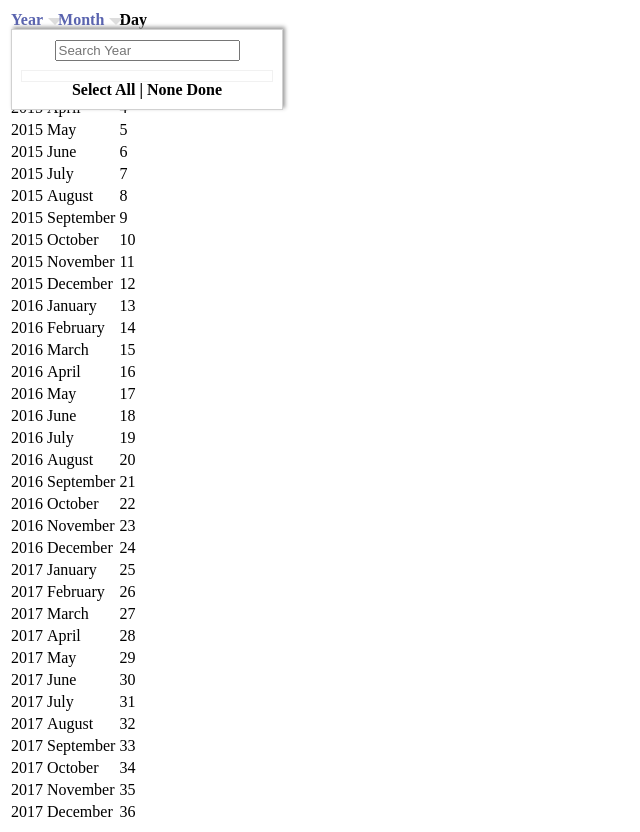
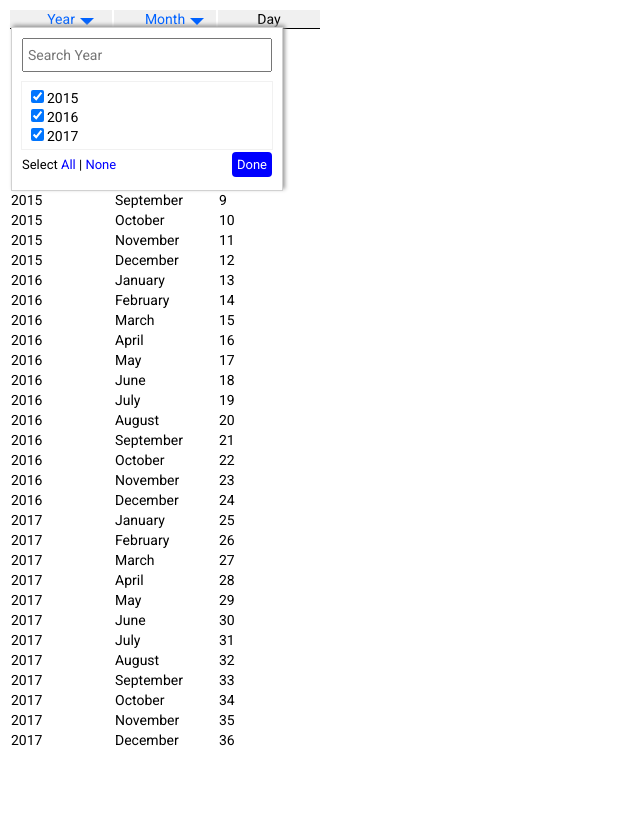
Before and after one commit to irasul/myFilter, a plain HTML site: page index.html in a window 1280 px wide. Both pictures are taken after a click on the link "Year". Shown: the whole page, without its empty margins (0-640 px from the left). After the commit the page ends 800 px from the top, so only its background shows below. Drawn offline with nearby package versions, Linux system fonts and the light colour scheme.

Commit message:
performance improvement

```diff
--- a/filter_template.html
+++ /dev/null
@@ -1,12 +0,0 @@
-<a ng-click="showFilters($event)">{{title}}</a>
-<div class="options">
-	<input ng-model="srchFilter" class="form-control srchFilter" placeholder="Search {{title}}" ng-change="searchList(this)">
-	<div class="options_holder">
-		<div class="checkbox ng-hide" ng-repeat="r in ary track by $index" ng-show="aryShow[$index]">
-			<label>
-				<input type="checkbox" name="{{title}}Filter" type="checkbox" ng-value="r"  checked="checked" control="{{control}}" onchange="filter_x_0_1(this)"/><span ng-bind="r"></span>
-			</label>
-		</div>
-	</div>
-		Select <a ng-click="selectAll()">All</a> | <a ng-click="selectNone()">None</a> <a class="btn btn-xs btn-default pull-right" style="margin-top:10px" ng-click="hideFilters($event)">Done</a>
-</div>
--- a/index.html
+++ b/index.html
@@ -1,16 +1,23 @@
 <script src="https://ajax.googleapis.com/ajax/libs/angularjs/1.5.7/angular.min.js"></script>
+<script type="text/javascript" src="https://cdnjs.cloudflare.com/ajax/libs/jquery/3.2.1/jquery.min.js"></script>
 <script type="text/javascript" src="index.js"></script>
 <script type="text/javascript" src="myFilter.js"></script>
 <link rel="stylesheet" href="myFilter.css"/>
-
+<link href="https://fonts.googleapis.com/css?family=Roboto" rel="stylesheet">
+<style type="text/css">
+	/*style for example*/
+	#tableExample td{	min-width: 100px;	}
+	#tableExample th{	background-color: #f0f0f0;border-bottom:1px solid #000;}
+	* {font-family: 'Roboto';font-weight: 400;font-size: 14px;}
+</style>
 <div ng-app='app' ng-controller='mainCtrl'>
-	<table>
+	<table id='tableExample'>
 		<thead>
 			<th>
-				<div class="filter" title="Year" data="years" control="year" my-Filter></div>
+				<div title="Year" dataset="sampleData" keys="Year" control="year" my-Filter></div>
 			</th>
 			<th>
-				<div class="filter" title="Month" data="months" control="month" my-Filter></div>
+				<div title="Month" dataset="sampleData" keys="Month" control="month" my-Filter></div>
 			</th>
 			<th>
 				Day
--- a/myFilter.css
+++ b/myFilter.css
@@ -1,7 +1,7 @@
 .filter>a:after{
 	content:" ";
 	border-width:7px;
-	border-color:#ddd transparent transparent transparent;
+	border-color:#0062ff transparent transparent transparent;
 	margin-top:7px;
 	margin-left:5px;
 	border-style:solid;
@@ -14,7 +14,7 @@
 	position:relative;
 }
 .filter>a{
-	color:#5a64af;
+	color:#0062ff;
 	transition: all .3s ease;
 	-webkit-transition: all .3s ease;
 	cursor:pointer;
@@ -39,7 +39,33 @@ a{
 	 outline:1px #f1f1f1 solid;
 
 }
-
+.options_holder>.checkbox{
+	text-align: left;
+}
 .srchFilter{
 	margin-bottom:10px;
+	width: 100%;
+	height: 34px;
+	padding:4px;
+	border-radisu:2px;
 }
+.clearfix{
+	zoom:1;
+	overflow: hidden;
+}
+.footer{
+	padding: 8px 0px;
+}
+.footer *{
+	font-size: 13px;
+}
+.footer a{
+	color:blue;
+}
+
+.footer .btn{
+	color: white;
+	background-color: blue;
+	padding:5px;
+	border-radius:4px;
+}
--- a/myFilter.js
+++ b/myFilter.js
@@ -1,9 +1,31 @@
+"use strict";
 app.directive('myFilter',function(){
 
 	return {
 		restrict: 'A',
-		templateUrl: "filter_template.html",
-		scope:true,
+		template: `
+			<a ng-click="toggleFilters($id)">{{title}}</a>
+			<div class="options" id="opt-{{$id}}">
+				<input ng-model="srchFilter" class="srchFilter" placeholder="Search {{title}}" ng-change="searchList(this)">
+				<div class="options_holder">
+					<div class="checkbox ng-hide" ng-repeat="r in data" ng-show="r.show">
+						<label>
+							<input type="checkbox" name="{{title}}Filter" type="checkbox" ng-value="r.name"  checked="checked" control="{{control}}" onchange="filter_x_0_1(this)"/><span ng-bind="r.name"></span>
+						</label>
+					</div>
+				</div>
+				<div class='clearfix footer'>
+					<div style='float:left'>Select <a ng-click="selectAll()">All</a> | <a ng-click="selectNone()">None</a></div>
+					<div style='float:right'><a class="btn" ng-click="toggleFilters($id)">Done</a></div>
+				</div>
+			</div>
+		`,
+		scope:{
+			title: "@",
+			control: "@",
+			keys: "@",
+			dataset: "="
+		},
 		compile: function(element, attributes){
 
 			return {
@@ -11,14 +33,24 @@ app.directive('myFilter',function(){
 
 	            }
 	         }
-     },
-     controller: function($scope,$element,$attrs){
-		$scope.title = $attrs.title;
-		$scope.control = $attrs.control;
+    },
+    controller: function($scope,$element,$attrs){
+		$element.addClass('filter');
+		$scope.datacol = $scope.dataset.map(i => {return i[$scope.keys]});
+		$scope.data=[];
+		for(let i = 0 ; i < $scope.datacol.length ; i++){
+			let subAry = $scope.data.filter( item => { return item.name == $scope.datacol[i]})
+			if(!subAry.length){
+				$scope.data.push({ name: $scope.datacol[i], show: true});
+			}
+		}
+
+		/*$scope.ary=$scope.$parent[$scope.data];*/
+
 		//console.log($scope.control);
-		$scope.$parent.$watch($attrs.data,function(newValue, oldValue){
+		/*$scope.$parent.$watch($scope.data,function(newValue, oldValue){
 				if(newValue != oldValue){
-					$scope.ary=$scope.$parent[$attrs.data];
+					$scope.ary=$scope.$parent[$scope.data];
 					$scope.aryShow = [];
 					($scope.ary).forEach(function(){
 						$scope.aryShow.push(true);
@@ -26,16 +58,12 @@ app.directive('myFilter',function(){
 
 				}
 
-		},true);
-		$scope.showFilters = function($event){
-			//angular.element($event.currentTarget).find(".options").toggle();
-			var elm = $event.target.nextElementSibling.style;
+		},true);*/
+		$scope.toggleFilters = function(id){
+			var elm = document.getElementById('opt-'+id).style;
 			elm.display=elm.display=="block"?"none":"block";
 		}
-		$scope.hideFilters = function($event){
-			var elm = $event.target.parentElement.style;
-			elm.display="none";
-		}
+
 		$scope.selectAll = function(){
 
 			$("input[name='"+$scope.title+"Filter']").each(function(){
@@ -52,19 +80,19 @@ app.directive('myFilter',function(){
 
 		$scope.searchList = function(){
 			if($scope.srchFilter==""){
-				$.each($scope.ary,function(e){
-					$scope.aryShow[e] = true;
+				$scope.data.forEach(function(e){
+					$scope.data[e].show = true;
 				});
 			}
 			else{
 				var r = new RegExp($scope.srchFilter,"gi");
-				$.each($scope.ary,function(e){
-					var s = new String($scope.ary[e]);
+				$scope.data.forEach(function(e){
+					var s = new String($scope.data[e].name);
 					if(s.match(r)!=null){
-						$scope.aryShow[e] = true;
+						$scope.data[e].show=true;
 					}
 					else{
-						$scope.aryShow[e] = false;
+						$scope.data[e].show=false;
 					}
 				});
 			}
```
